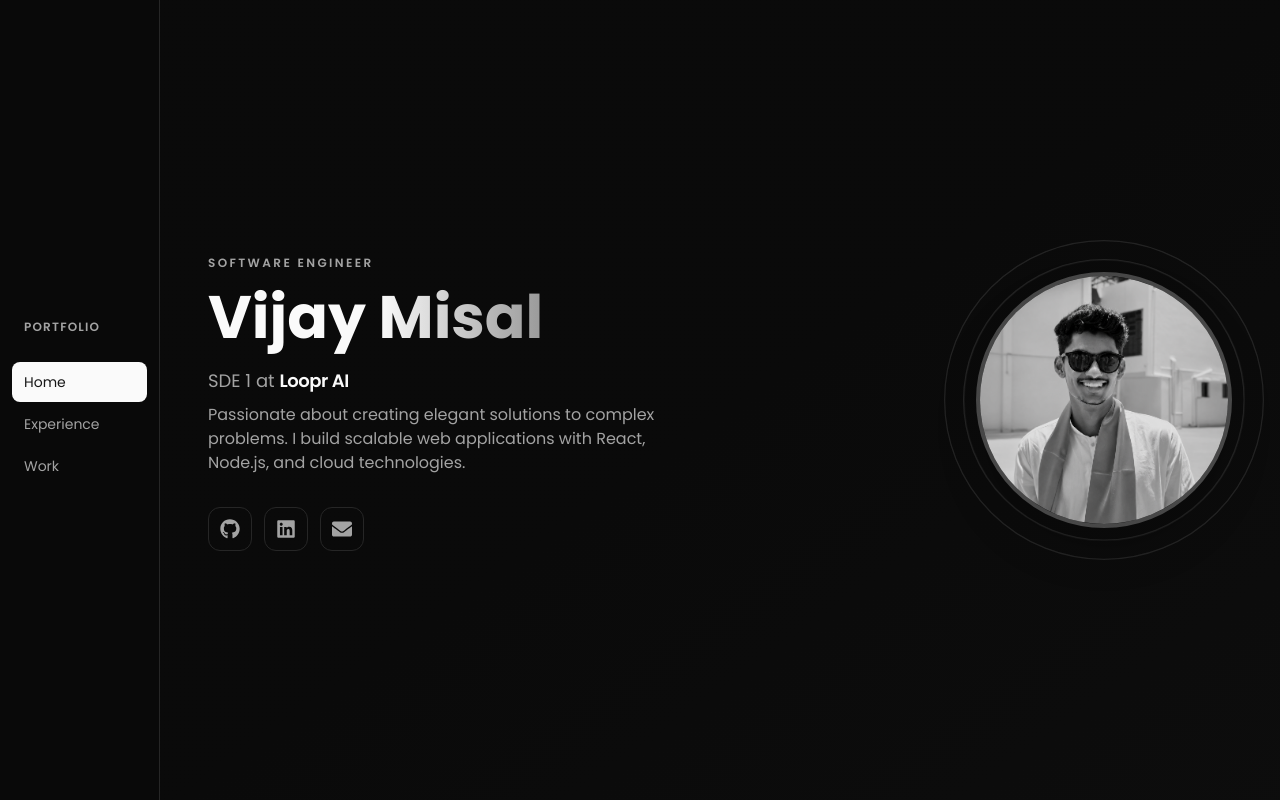
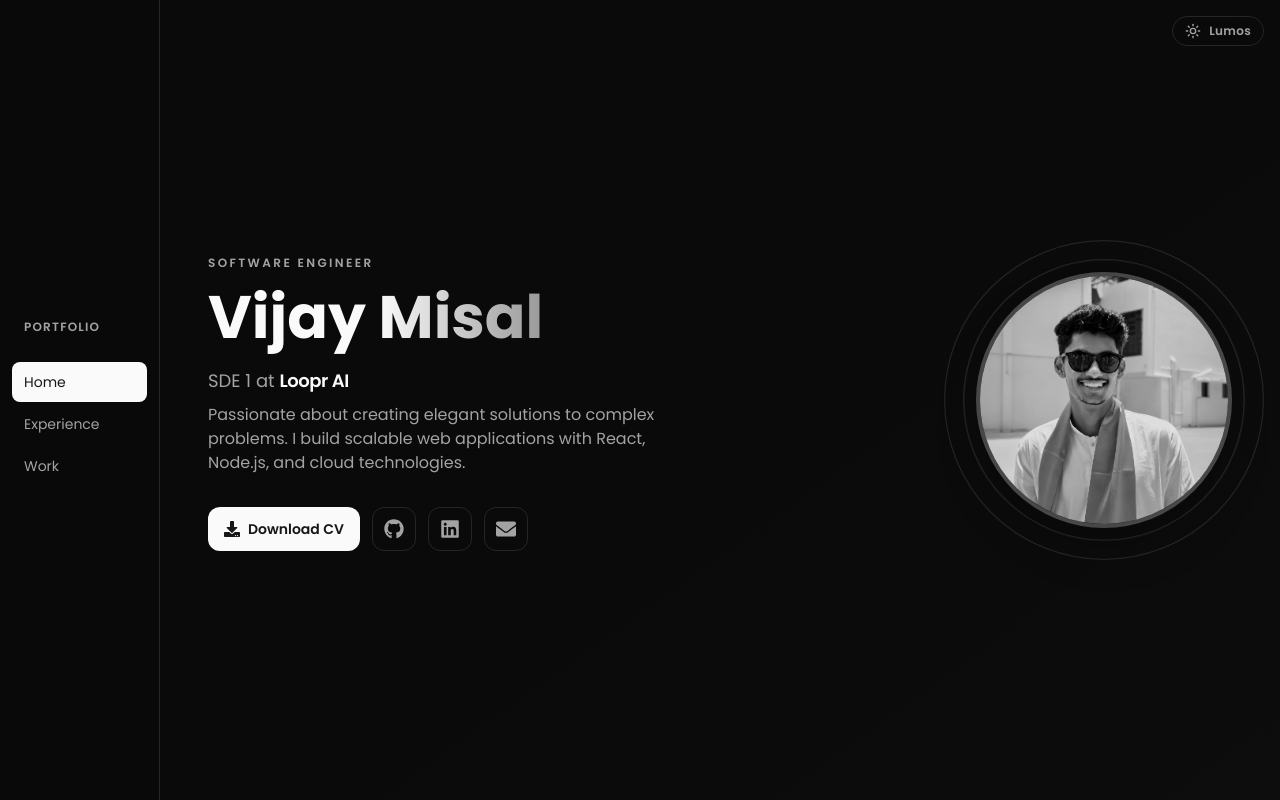
Before and after one commit to vjymisal0/portfolio-vijay, a Next.js app: page / in a window 1280 px wide. Built offline with nearby package versions, Linux system fonts and the light colour scheme.

Commit message:
refactor: enhance layout and metadata, implement theme provider and toggle, and update projects and skills components

```diff
--- a/app/layout.tsx
+++ b/app/layout.tsx
@@ -1,6 +1,7 @@
 import './globals.css'
 import { Poppins } from 'next/font/google'
 import { Metadata } from 'next'
+import { ThemeProvider } from '@/components/theme-provider'
 
 const poppins = Poppins({
   weight: ['400', '600', '700'],
@@ -8,9 +9,55 @@ const poppins = Poppins({
   display: 'swap',
 })
 
+const siteUrl = 'https://vijaymisal.vercel.app'
+
 export const metadata: Metadata = {
-  title: 'Developer Portfolio',
-  description: 'A showcase of my skills and projects as a developer',
+  metadataBase: new URL(siteUrl),
+  title: {
+    default: 'Vijay Misal — Software Engineer',
+    template: '%s | Vijay Misal',
+  },
+  description:
+    'Vijay Misal is a software engineer (SDE 1 at Loopr AI) building scalable web apps with React, Node.js, NestJS, and cloud technologies. Explore his experience, skills, and projects.',
+  keywords: [
+    'Vijay Misal',
+    'Software Engineer',
+    'Full-Stack Developer',
+    'React',
+    'Node.js',
+    'NestJS',
+    'TypeScript',
+    'Portfolio',
+    'Loopr AI',
+  ],
+  authors: [{ name: 'Vijay Misal', url: siteUrl }],
+  creator: 'Vijay Misal',
+  openGraph: {
+    type: 'website',
+    url: siteUrl,
+    title: 'Vijay Misal — Software Engineer',
+    description:
+      'Software engineer building scalable web apps with React, Node.js, and cloud technologies. Explore my experience, skills, and projects.',
+    siteName: 'Vijay Misal',
+    images: [
+      {
+        url: '/vjy.png',
+        width: 1200,
+        height: 630,
+        alt: 'Vijay Misal — Software Engineer',
+      },
+    ],
+  },
+  twitter: {
+    card: 'summary_large_image',
+    title: 'Vijay Misal — Software Engineer',
+    description:
+      'Software engineer building scalable web apps with React, Node.js, and cloud technologies.',
+    images: ['/vjy.png'],
+  },
+  icons: {
+    icon: '/favicon.ico',
+  },
 }
 
 export default function RootLayout({
@@ -19,8 +66,12 @@ export default function RootLayout({
   children: React.ReactNode
 }) {
   return (
-    <html lang="en">
-      <body className={poppins.className}>{children}</body>
+    <html lang="en" suppressHydrationWarning>
+      <body className={poppins.className}>
+        <ThemeProvider attribute="class" defaultTheme="dark" enableSystem={false}>
+          {children}
+        </ThemeProvider>
+      </body>
     </html>
   )
 }
--- a/app/page.tsx
+++ b/app/page.tsx
@@ -6,6 +6,14 @@ import Introduction from '@/components/introduction'
 import Work from '@/components/work'
 import Experience from '@/components/experience'
 import StickyNavbar from '@/components/sticky-navbar'
+import ThemeToggle from '@/components/theme-toggle'
+
+const SECTIONS = ['home', 'experience', 'work'] as const
+type SectionId = (typeof SECTIONS)[number]
+
+function isSection(id: string): id is SectionId {
+  return (SECTIONS as readonly string[]).includes(id)
+}
 
 function SectionContent({ id }: { id: string }) {
   switch (id) {
@@ -17,15 +25,31 @@ function SectionContent({ id }: { id: string }) {
 }
 
 export default function Home() {
-  const [activeSection, setActiveSection] = useState('home')
+  const [activeSection, setActiveSection] = useState<SectionId>('home')
 
+  // Sync the active section with the URL hash so sections are deep-linkable
+  // and the browser back/forward buttons work.
   useEffect(() => {
-    document.body.classList.add('dark')
+    const applyHash = () => {
+      const id = window.location.hash.replace('#', '')
+      if (isSection(id)) setActiveSection(id)
+    }
+    applyHash()
+    window.addEventListener('hashchange', applyHash)
+    return () => window.removeEventListener('hashchange', applyHash)
   }, [])
+
+  const handleNavigate = (id: string) => {
+    if (isSection(id)) setActiveSection(id)
+    if (window.location.hash.replace('#', '') !== id) {
+      window.history.pushState(null, '', `#${id}`)
+    }
+  }
 
   return (
     <div className="h-screen overflow-hidden flex flex-col lg:flex-row bg-background text-foreground">
-      <StickyNavbar activeSection={activeSection} onNavigate={setActiveSection} />
+      <StickyNavbar activeSection={activeSection} onNavigate={handleNavigate} />
+      <ThemeToggle className="fixed top-4 right-4 z-50" />
       <main className="flex-1 overflow-hidden relative pb-16 lg:pb-0">
         <AnimatePresence mode="wait">
           <motion.div
--- a/components/footer.tsx
+++ /dev/null
@@ -1,33 +0,0 @@
-'use client'
-
-import { motion } from 'framer-motion'
-import { Heart } from 'lucide-react'
-
-const footerVariants = {
-  hidden: { opacity: 0, y: 20 },
-  visible: { opacity: 1, y: 0, transition: { duration: 0.6, ease: "easeOut" } }
-}
-
-export default function Footer() {
-  const currentYear = new Date().getFullYear()
-
-  return (
-    <motion.footer
-      className="bg-background border-t border-border py-8"
-      initial="hidden"
-      animate="visible"
-      variants={footerVariants}
-    >
-      <div className="container mx-auto px-4">
-        <div className="flex flex-col sm:flex-row sm:items-center sm:justify-between gap-2">
-          <p className="text-sm text-muted-foreground">
-            © {currentYear} Vijay Misal. All rights reserved.
-          </p>
-          <p className="text-sm text-muted-foreground flex items-center gap-1">
-            Made with <Heart className="h-3.5 w-3.5 text-red-500" /> using Next.js, Tailwind &amp; Framer Motion.
-          </p>
-        </div>
-      </div>
-    </motion.footer>
-  )
-}
--- a/components/introduction.tsx
+++ b/components/introduction.tsx
@@ -1,7 +1,7 @@
 'use client'
 
 import { motion } from 'framer-motion'
-import { FaGithub, FaLinkedin, FaEnvelope } from 'react-icons/fa'
+import { FaGithub, FaLinkedin, FaEnvelope, FaDownload } from 'react-icons/fa'
 import { Avatar, AvatarFallback, AvatarImage } from '@/components/ui/avatar'
 
 const containerVariants = {
@@ -32,9 +32,10 @@ const photoVariants = {
 
 export default function Introduction() {
   return (
-    <section className="h-full flex items-center bg-gradient-to-br from-background via-background to-secondary/10">
-      <div className="container mx-auto px-6 lg:px-12">
-        <div className="flex flex-col-reverse lg:flex-row items-center gap-6 sm:gap-8 lg:gap-16">
+    <section className="h-full overflow-y-auto bg-gradient-to-br from-background via-background to-secondary/10">
+      <div className="min-h-full flex items-center">
+        <div className="container mx-auto px-6 lg:px-12 py-10">
+          <div className="flex flex-col-reverse lg:flex-row items-center gap-6 sm:gap-8 lg:gap-16">
 
           {/* Text content */}
           <motion.div
@@ -79,9 +80,16 @@ export default function Introduction() {
             </motion.p>
 
             <motion.div
-              className="flex items-center justify-center lg:justify-start gap-3"
+              className="flex items-center justify-center lg:justify-start gap-3 flex-wrap"
               variants={itemVariants}
             >
+              <a
+                href="/resume.pdf"
+                download
+                className="inline-flex items-center gap-2 h-11 px-4 rounded-xl bg-primary text-primary-foreground text-sm font-semibold transition-all duration-200 hover:opacity-90 hover:-translate-y-0.5"
+              >
+                <FaDownload className="w-4 h-4" /> Download CV
+              </a>
               {[
                 {
                   icon: FaGithub,
@@ -141,6 +149,7 @@ export default function Introduction() {
             </div>
           </motion.div>
 
+          </div>
         </div>
       </div>
     </section>
--- /dev/null
+++ b/components/project-gallery.tsx
@@ -0,0 +1,80 @@
+'use client'
+
+import { useState } from 'react'
+import { motion } from 'framer-motion'
+import { ImageIcon } from 'lucide-react'
+import SectionTitle from '@/components/section-title'
+
+// Drop screenshots into /public/projects/ using these file names and they
+// will automatically replace the placeholders below.
+const shots = [
+  { title: 'SCORE-GO', src: '/projects/score-go.png' },
+  { title: 'Chat + Sentiment', src: '/projects/chat-sentiment.png' },
+  { title: 'Health Bites', src: '/projects/health-bites.png' },
+  { title: 'Smart Shopping Cart', src: '/projects/smart-cart.png' },
+  { title: 'Get Notes', src: '/projects/get-notes.png' },
+  { title: 'Vaccine Management', src: '/projects/vaccine.png' },
+]
+
+const containerVariants = {
+  hidden: { opacity: 0 },
+  visible: { opacity: 1, transition: { staggerChildren: 0.08 } },
+}
+
+const cardVariants = {
+  hidden: { opacity: 0, y: 16 },
+  visible: { opacity: 1, y: 0, transition: { type: 'spring', damping: 14, stiffness: 100 } },
+}
+
+function Shot({ title, src }: { title: string; src: string }) {
+  const [failed, setFailed] = useState(false)
+
+  return (
+    <motion.div
+      variants={cardVariants}
+      className="group relative aspect-video overflow-hidden rounded-xl border border-border bg-card/40 transition-all duration-300 hover:border-primary/40"
+    >
+      {!failed ? (
+        // eslint-disable-next-line @next/next/no-img-element
+        <img
+          src={src}
+          alt={`${title} screenshot`}
+          loading="lazy"
+          onError={() => setFailed(true)}
+          className="h-full w-full object-cover transition-transform duration-500 group-hover:scale-105"
+        />
+      ) : (
+        <div className="flex h-full w-full flex-col items-center justify-center gap-1.5 text-muted-foreground/50">
+          <ImageIcon className="h-6 w-6" />
+          <span className="text-[11px] font-medium">{title}</span>
+          <span className="text-[10px] text-muted-foreground/30">screenshot coming soon</span>
+        </div>
+      )}
+
+      {!failed && (
+        <div className="pointer-events-none absolute inset-x-0 bottom-0 bg-gradient-to-t from-background/90 to-transparent px-3 py-2">
+          <span className="text-[11px] font-medium text-foreground">{title}</span>
+        </div>
+      )}
+    </motion.div>
+  )
+}
+
+export default function ProjectGallery() {
+  return (
+    <div>
+      <SectionTitle className="mb-5">Gallery</SectionTitle>
+
+      <motion.div
+        className="grid gap-3 sm:grid-cols-2 lg:grid-cols-3"
+        variants={containerVariants}
+        initial="hidden"
+        animate="visible"
+      >
+        {shots.map((shot) => (
+          <Shot key={shot.title} {...shot} />
+        ))}
+      </motion.div>
+    </div>
+  )
+}
--- a/components/projects.tsx
+++ b/components/projects.tsx
@@ -3,7 +3,7 @@
 import { motion } from "framer-motion"
 import { Badge } from "@/components/ui/badge"
 import SectionTitle from "@/components/section-title"
-import { ExternalLink, MessageCircle, Syringe, ShoppingCart, Activity } from "lucide-react"
+import { ExternalLink, MessageCircle, Syringe, ShoppingCart, Activity, Lock } from "lucide-react"
 import { BiNotepad } from "react-icons/bi"
 import { MdOutlineSportsCricket } from "react-icons/md"
 import { FaGithub } from "react-icons/fa"
@@ -57,7 +57,7 @@ const projects = [
       "MERN wellness platform with Google Cloud Vision for AI food recognition, calorie tracking, meal planning, and Auth0 authentication.",
     technologies: ["React", "Node.js", "MongoDB", "Google Cloud Vision", "Auth0"],
     link: "https://health-bites-app.netlify.app/",
-    github: "https://github.com/vjymisal0/Phonebook-Management-PyQt5",
+    github: "https://github.com/vjymisal0/Health-Bites-Stunner",
   },
 ]
 
@@ -173,7 +173,7 @@ export default function Projects() {
                     </a>
                   ) : (
                     <span className="flex items-center gap-1 text-[11px] text-muted-foreground/40">
-                      <ExternalLink className="w-3 h-3" /> N/A
+                      <Lock className="w-3 h-3" /> No demo
                     </span>
                   )}
                   <a
--- a/components/skills.tsx
+++ b/components/skills.tsx
@@ -9,7 +9,7 @@ import {
   SiNestjs, SiNodedotjs, SiExpress, SiGraphql, SiFlask,
   SiMongodb, SiFirebase, SiMysql,
   SiAmazonwebservices, SiVercel, SiNetlify, SiDocker,
-  SiGit, SiGithub,
+  SiGit, SiGithub, SiRender,
 } from 'react-icons/si'
 import type { IconType } from 'react-icons'
 import type { LucideIcon } from 'lucide-react'
@@ -36,6 +36,7 @@ const skillIcons: Record<string, AnyIcon> = {
   'Firebase':      SiFirebase,
   'MySQL':         SiMysql,
   'AWS':           SiAmazonwebservices,
+  'Render':        SiRender,
   'Vercel':        SiVercel,
   'Netlify':       SiNetlify,
   'Docker':        SiDocker,
--- /dev/null
+++ b/components/theme-provider.tsx
@@ -0,0 +1,8 @@
+'use client'
+
+import { ThemeProvider as NextThemesProvider } from 'next-themes'
+import type { ComponentProps } from 'react'
+
+export function ThemeProvider({ children, ...props }: ComponentProps<typeof NextThemesProvider>) {
+  return <NextThemesProvider {...props}>{children}</NextThemesProvider>
+}
--- /dev/null
+++ b/components/theme-toggle.tsx
@@ -0,0 +1,50 @@
+'use client'
+
+import { useEffect, useState } from 'react'
+import { useTheme } from 'next-themes'
+import { motion, AnimatePresence } from 'framer-motion'
+import { Sun, Moon } from 'lucide-react'
+
+export default function ThemeToggle({ className = '' }: { className?: string }) {
+  const { resolvedTheme, setTheme } = useTheme()
+  const [mounted, setMounted] = useState(false)
+
+  useEffect(() => setMounted(true), [])
+
+  const isDark = resolvedTheme === 'dark'
+
+  // Spell-themed labels: casting Lumos brings light, Nox brings back the dark.
+  // The label names the spell you're about to cast, not the current state.
+  const label = isDark ? 'Lumos' : 'Nox'
+
+  if (!mounted) {
+    // Reserve space and avoid a hydration flash before the theme is known.
+    return <div className={`h-9 w-[92px] ${className}`} aria-hidden />
+  }
+
+  return (
+    <button
+      type="button"
+      onClick={() => setTheme(isDark ? 'light' : 'dark')}
+      title={isDark ? 'Cast Lumos — turn the lights on' : 'Cast Nox — back into the dark'}
+      aria-label={`Switch to ${isDark ? 'light' : 'dark'} mode`}
+      className={`group flex items-center gap-2 rounded-full border border-border bg-card/60 px-3 py-1.5 text-xs font-semibold text-muted-foreground backdrop-blur-md transition-colors duration-200 hover:text-foreground hover:border-primary/40 cursor-pointer ${className}`}
+    >
+      <span className="relative flex h-4 w-4 items-center justify-center overflow-hidden">
+        <AnimatePresence mode="wait" initial={false}>
+          <motion.span
+            key={label}
+            initial={{ y: 10, opacity: 0, rotate: -30 }}
+            animate={{ y: 0, opacity: 1, rotate: 0 }}
+            exit={{ y: -10, opacity: 0, rotate: 30 }}
+            transition={{ duration: 0.2 }}
+            className="absolute"
+          >
+            {isDark ? <Sun className="h-4 w-4" /> : <Moon className="h-4 w-4" />}
+          </motion.span>
+        </AnimatePresence>
+      </span>
+      <span className="tracking-wide">{label}</span>
+    </button>
+  )
+}
--- a/components/work.tsx
+++ b/components/work.tsx
@@ -2,6 +2,7 @@
 
 import Skills from '@/components/skills'
 import Projects from '@/components/projects'
+import ProjectGallery from '@/components/project-gallery'
 import Education from '@/components/education'
 
 export default function Work() {
@@ -11,6 +12,7 @@ export default function Work() {
         <div className="container mx-auto px-4 sm:px-6 space-y-16">
           <Skills />
           <Projects />
+          <ProjectGallery />
           <Education />
         </div>
       </div>
```
